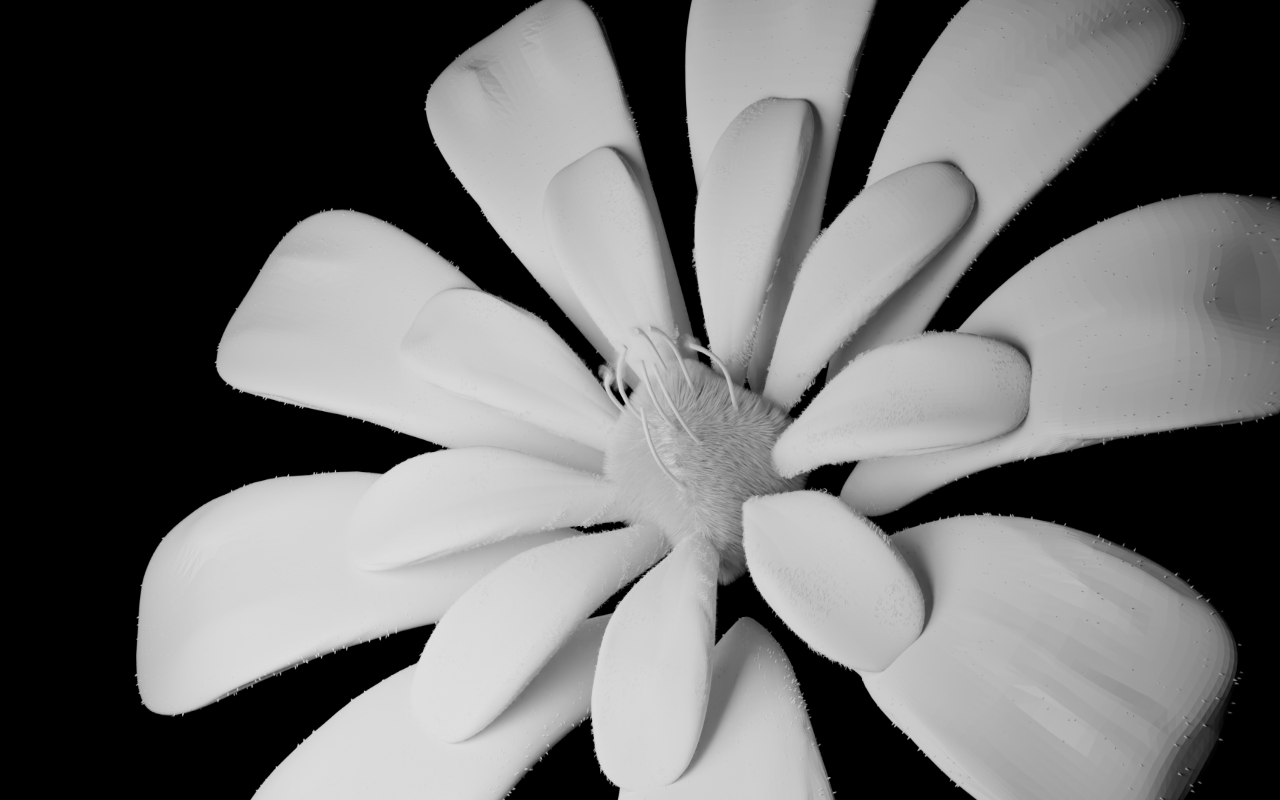
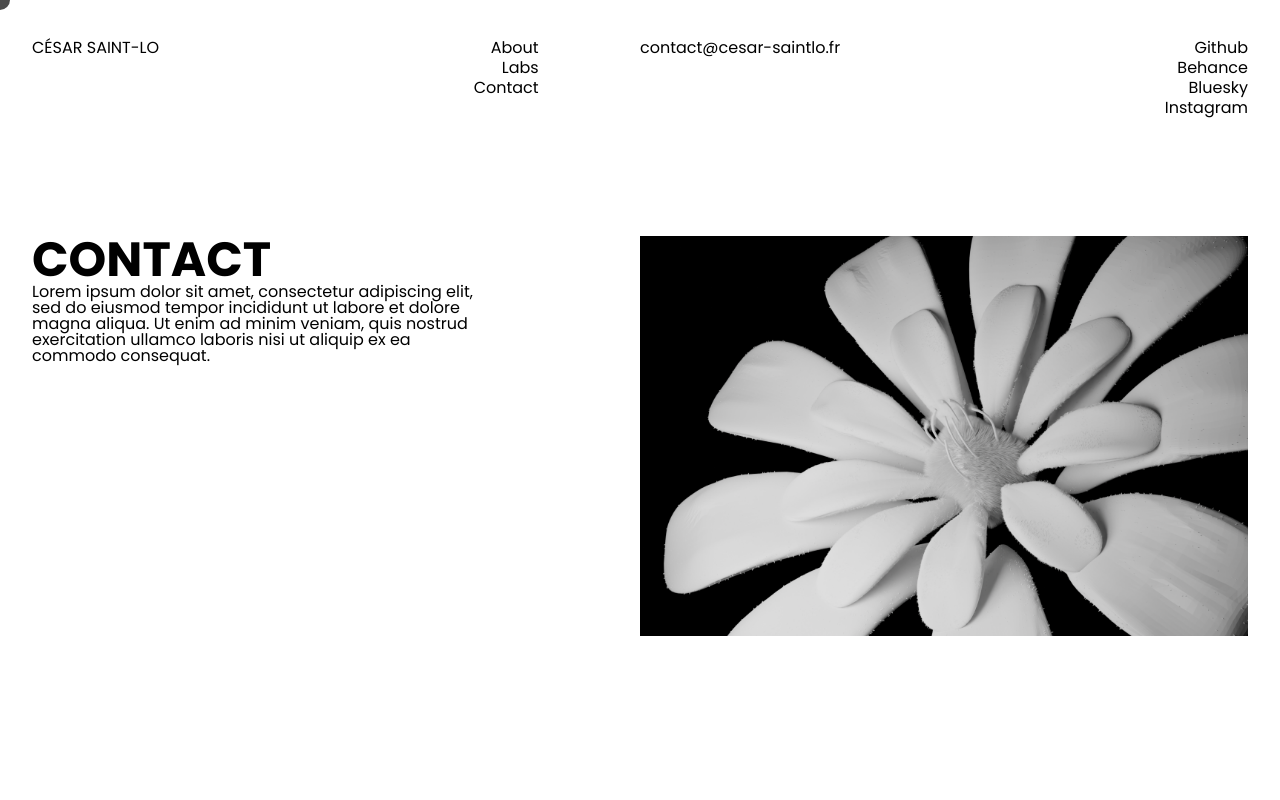
Before and after one commit to 0xCesar/PF2025, a Next.js app: page /contact in a window 1280 px wide. Built offline with nearby package versions, Linux system fonts and the light colour scheme.

Commit message:
update labs

```diff
--- a/src/app/components/cursor/cursor.tsx
+++ b/src/app/components/cursor/cursor.tsx
@@ -2,12 +2,16 @@
 
 import { useEffect, useRef, useState } from 'react';
 import gsap from 'gsap';
+import { usePathname } from 'next/navigation';
 
 export default function Cursor() {
   const [cursorState, setCursorState] = useState<'default' | 'hover-link' | 'hover-project'>('default');
   const cursorRef = useRef<HTMLDivElement>(null);
   const textRef = useRef<HTMLSpanElement>(null);
   const haloRef = useRef<HTMLDivElement>(null);
+
+  const pathname = usePathname();
+
 
   useEffect(() => {
     const moveCursor = (e: MouseEvent) => {
@@ -49,7 +53,7 @@ export default function Cursor() {
         el.removeEventListener('mouseleave', handleMouseLeave);
       });
     };
-  }, []);
+  }, );
 
   // Animate style changes based on cursor state
   useEffect(() => {
--- /dev/null
+++ b/src/app/contact/contact.css
@@ -0,0 +1,24 @@
+
+.contact-container{
+    margin-top: 15vh;
+    padding-inline: 2.5vw;
+    width: 95vw;
+    display : flex;
+    justify-content : space-between;
+    font-family: var(--font-poppins), sans-serif;
+}
+
+.contact-image{
+    width: calc((95vw / 12)*6);
+    height: 50vh;
+    background: black;
+    position: relative;
+}
+.contact-content{
+        width: calc((95vw / 12)*4.5);
+}
+.contact-content h3{
+    font-size: 3rem;
+    text-transform: uppercase;
+    font-weight: bold;
+}
--- a/src/app/contact/page.tsx
+++ b/src/app/contact/page.tsx
@@ -1,14 +1,28 @@
 import Image from 'next/image'
+import './contact.css'
+import { Poppins } from 'next/font/google';
+
+const poppins = Poppins({
+  subsets: ['latin'],
+  weight: ['400', '600', '700'],
+  variable: '--font-poppins',
+})
 
 export default function Contact() {
-    return <div>
-        <p>Contact Page</p>
-        <div>
-        <Image
-          src={'/assets-about/contactflower.png'}
-          alt=''
-          fill
-        />
+    return <div className='contact-container'>
+
+        <div className='contact-content'>
+          <h3>Contact</h3>
+          <p>Lorem ipsum dolor sit amet, consectetur adipiscing elit, sed do eiusmod tempor incididunt ut labore et dolore magna aliqua. Ut enim ad minim veniam, quis nostrud exercitation ullamco laboris nisi ut aliquip ex ea commodo consequat. </p>
+        </div>
+        <div className='contact-image'>
+          <Image
+            src={'/assets-about/contactflower.png'}
+            alt=''
+            fill
+            style={{ objectFit: 'cover' }}
+            className="hover-project"
+          />
         </div>
 
     </div> ;
```
Also changed, not shown: src/app/components/previewLabs/previewLabs.tsx (added, +29 -0 lines), src/app/components/previewLabs/previewlabs.css (added, +8 -0 lines), src/app/components/projectsLabs/projectsLabs.css (added, +20 -0 lines), src/app/components/projectsLabs/projectsLabs.tsx (added, +30 -0 lines), src/app/labs/page.tsx (+8 -2 lines), public/assets-labs/mask.png (added), 1 other file (tests, documents, lock files or other folders).
